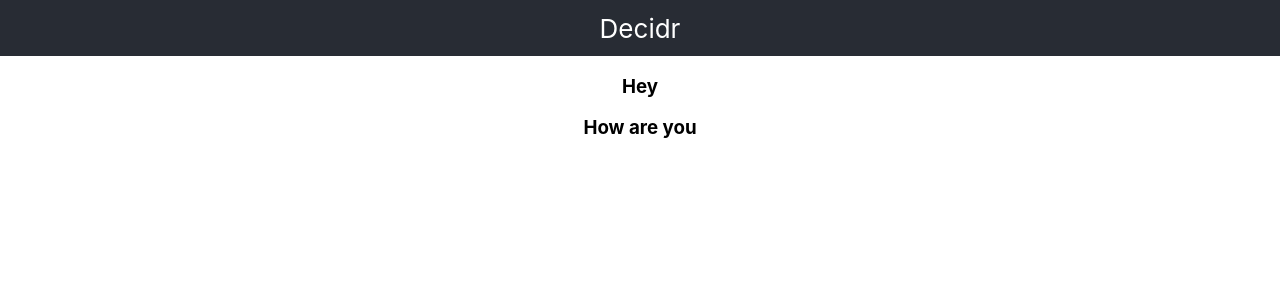
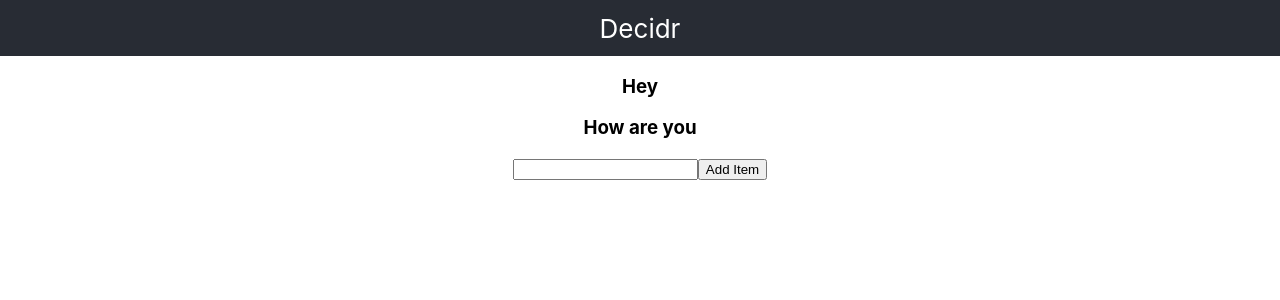
Before and after one commit to srosenberg74/decidr, a React (Create React App) app: page / in a window 1280 px wide. Shown: the top 300 px of the page. Built offline with nearby package versions, Linux system fonts and the light colour scheme.

Commit message:
feat(item-input): Add input for items w/button #6

```diff
--- a/src/App.js
+++ b/src/App.js
@@ -15,6 +15,8 @@ function App() {
     <div className="App">
       <header className="App-header">Decidr</header>
       <div className="list-div">{generateList}</div>
+      <input type="text"></input>
+      <button>Add Item</button>
     </div>
   );
 }
```
